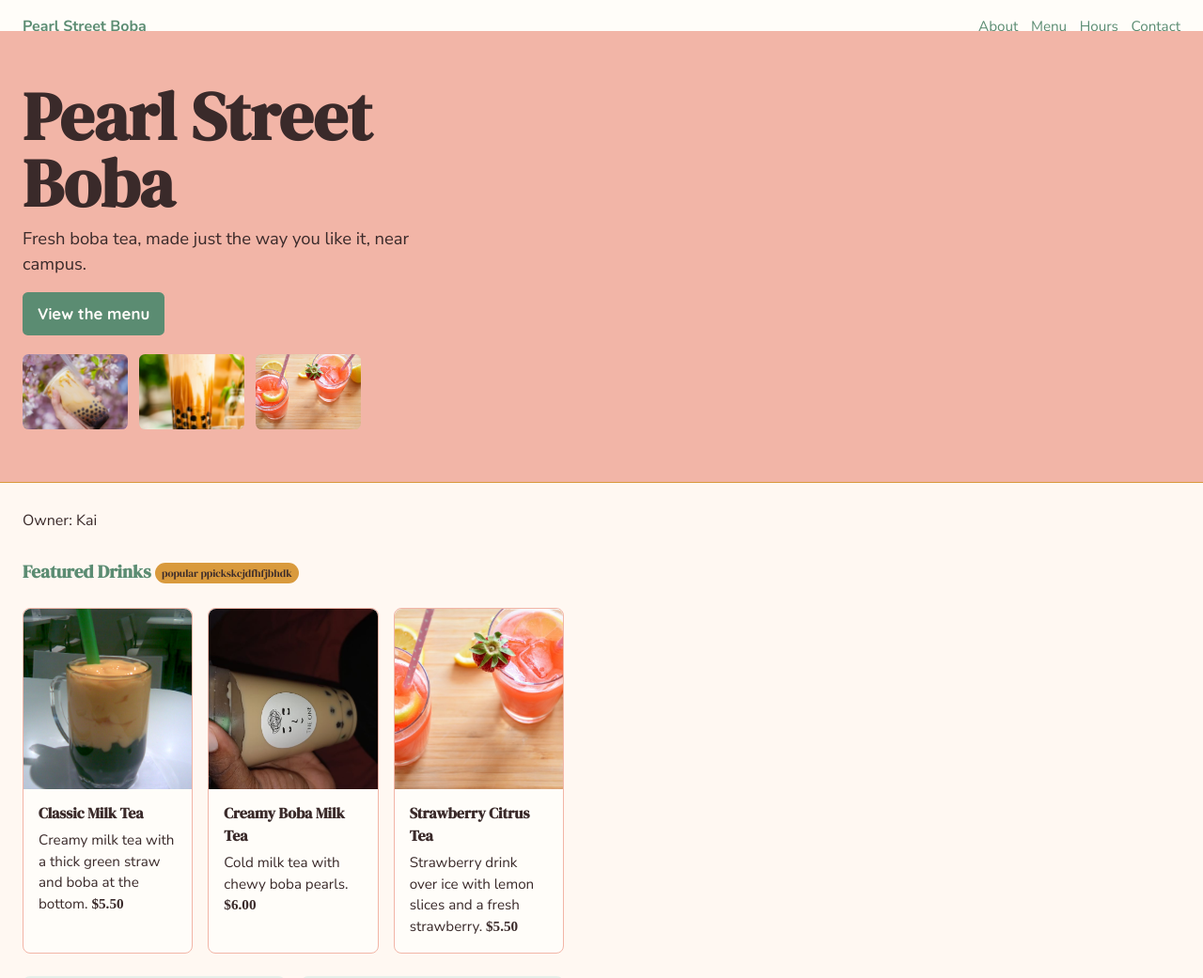
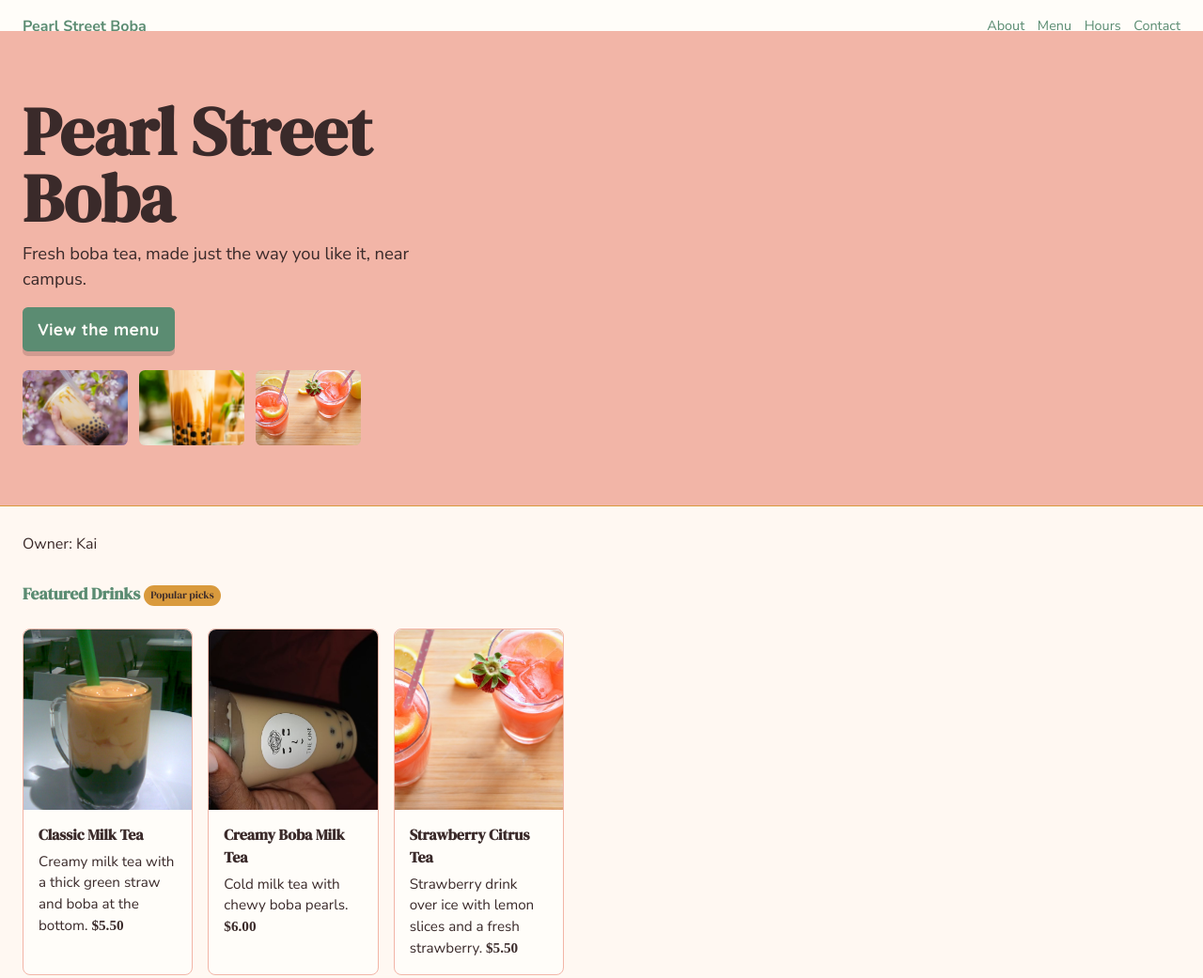
Before and after one commit to Ethanzboss/pearl-street-boba, a plain HTML site: page index.html in a window 1280 px wide. Shown: the top 1041 px of the page at 94% size. Drawn offline with nearby package versions, Linux system fonts and the light colour scheme; a web font is replaced by a local one.

Commit message:
Refine homepage visual hierarchy

```diff
--- a/index.html
+++ b/index.html
@@ -56,12 +56,12 @@
     nav a {
       color: var(--primary);
       text-decoration: none;
-      font-size: 0.95rem;
+      font-size: 0.9rem;
     }
 
     .hero {
       margin: -1.5rem -1.5rem 1.75rem;
-      padding: 3.5rem 1.5rem;
+      padding: 4.5rem 1.5rem 4rem;
       background: var(--secondary);
       border-bottom: 1px solid var(--accent);
       animation: hero-enter 450ms ease-out both;
@@ -103,7 +103,9 @@
       text-decoration: none;
       font-family: 'Quicksand', sans-serif;
       font-weight: 700;
-      font-size: 1.05rem;
+      font-size: 1.1rem;
+      letter-spacing: 0.02em;
+      box-shadow: 0 5px 0 rgba(58, 42, 42, 0.18);
       transition: background-color 220ms ease, transform 220ms ease, box-shadow 220ms ease;
     }
 
@@ -115,7 +117,7 @@
     }
 
     .hero-button:active {
-      transform: translateY(-1px) scale(1.03);
+      transform: translateY(2px) scale(1.03);
       box-shadow: 0 3px 7px rgba(58, 42, 42, 0.18);
     }
 
@@ -255,7 +257,7 @@
 
     h2 {
       margin: 1.75rem 0 0.5rem;
-      font-size: 1.2rem;
+      font-size: 1.1rem;
       font-family: 'DM Serif Display', serif;
       color: var(--primary);
     }
@@ -304,7 +306,7 @@
   <p>Owner: Kai</p>
 
   <section aria-labelledby="featured-drinks-title">
-    <h2 id="featured-drinks-title">Featured Drinks <span class="badge">popular ppickskcjdfhfjbhdk</span></h2>
+    <h2 id="featured-drinks-title">Featured Drinks <span class="badge">Popular picks</span></h2>
     <div class="drink-cards">
       <article class="drink-card">
         <img src="images/milk-tea.jpg" alt="Classic milk tea with boba">
```
